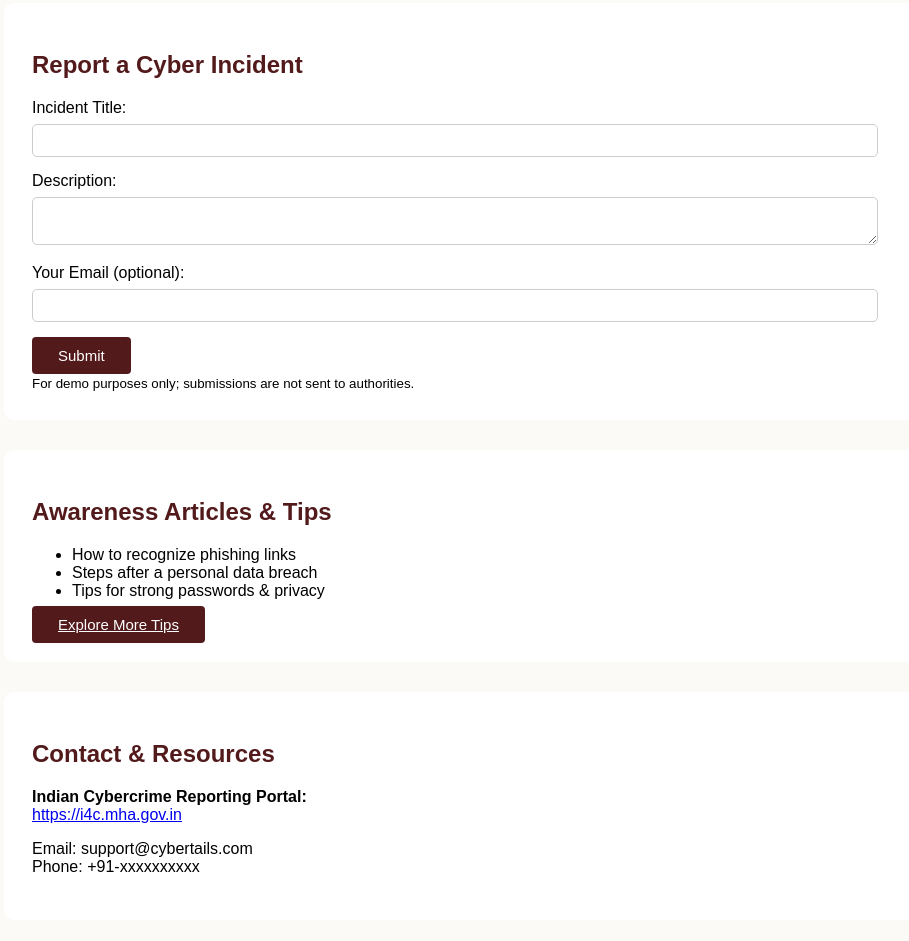
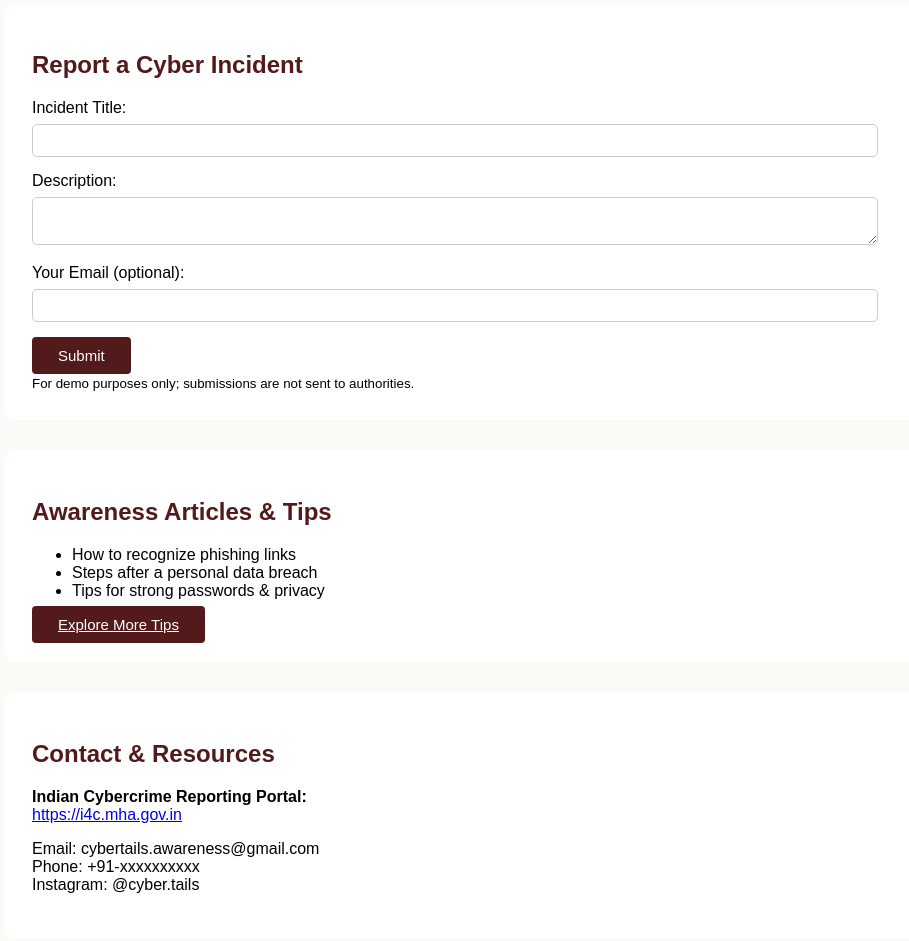
Before and after one commit to amoghsalunke/cyber-tails-website, a plain HTML site: page index.html in a window 1280 px wide. Shown: the part 624-1565 px from the top of the page, without its empty margins (158-1067 px from the left). Drawn offline with Linux system fonts and the light colour scheme.

Commit message:
Update index.html

```diff
--- a/index.html
+++ b/index.html
@@ -91,8 +91,9 @@
             <b>Indian Cybercrime Reporting Portal:</b><br>
             <a href="https://i4c.mha.gov.in">https://i4c.mha.gov.in</a>
         </p>
-        <p>Email: support@cybertails.com<br>
-        Phone: +91-xxxxxxxxxx</p>
+        <p>Email: cybertails.awareness@gmail.com<br>
+        Phone: +91-xxxxxxxxxx<br>
+        Instagram: @cyber.tails</p>
     </div>
 </body>
 </html>
```
